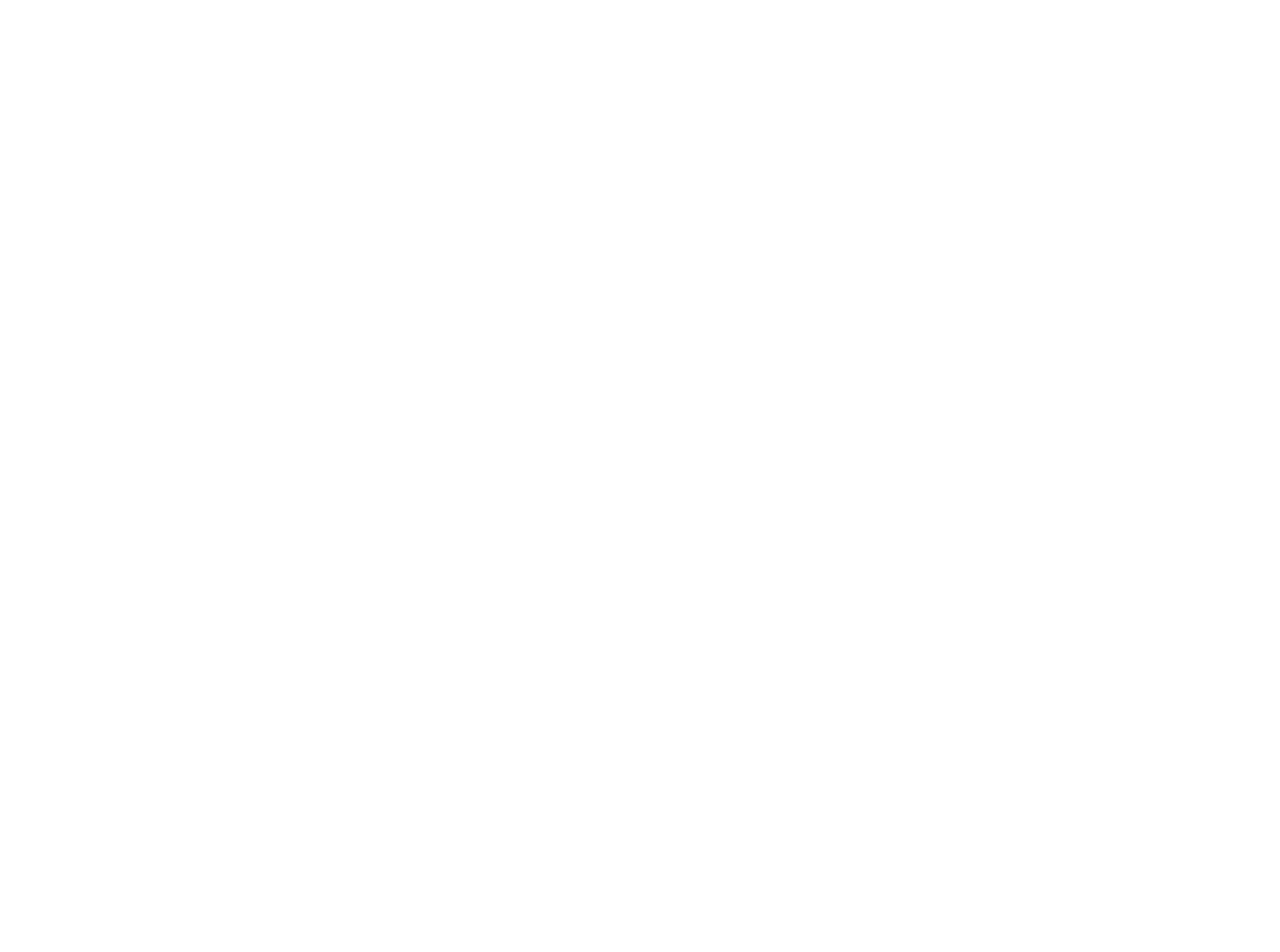
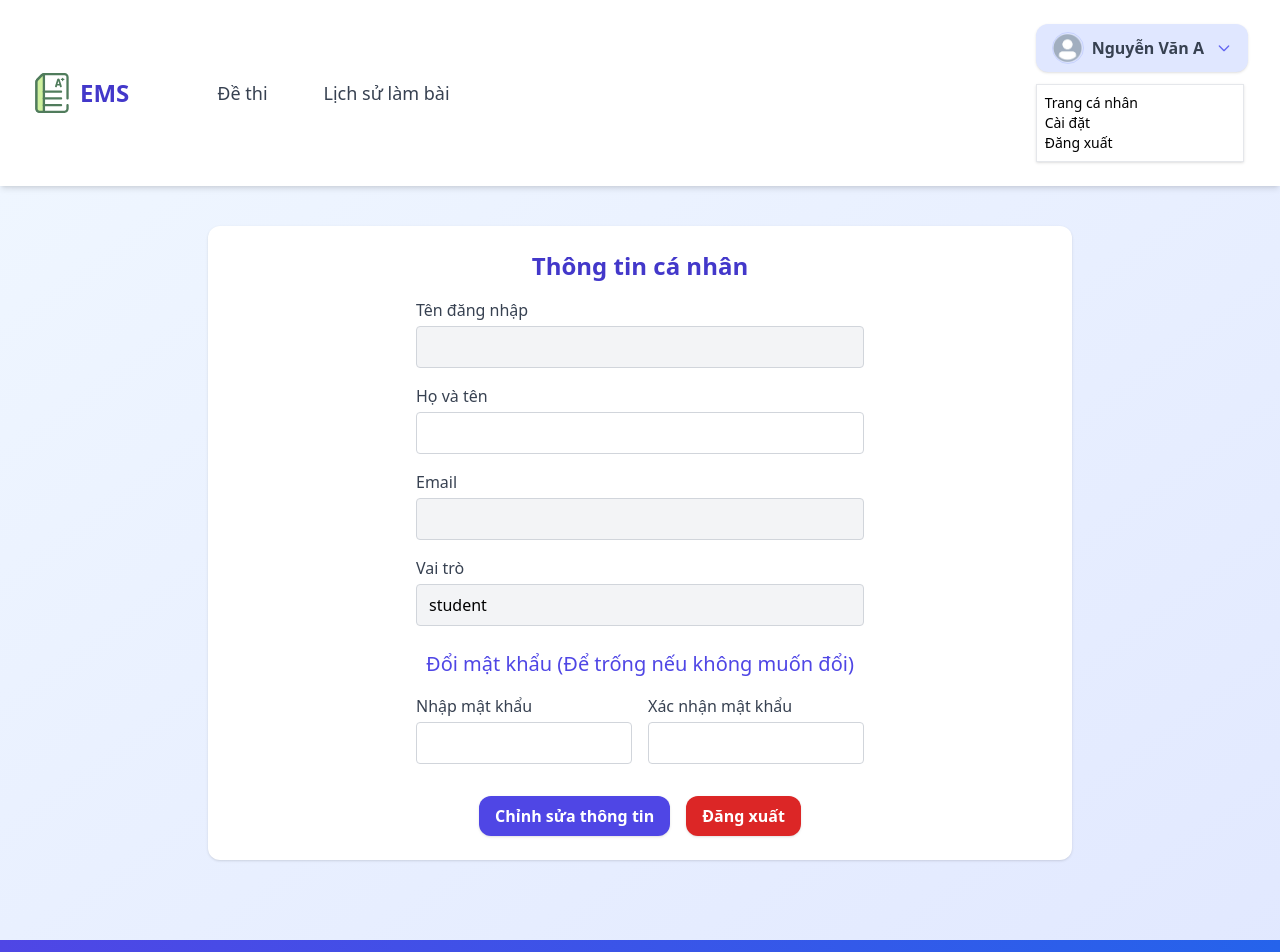
Before and after one commit to BeHai4781/questions2, a Vue app in the folder frontend/: page /profile in a window 1280 px wide. Before the commit this address had no page. Shown: the top 952 px of the page. Before the commit the page ends 800 px from the top, so only its background shows below. Built offline with nearby package versions, Linux system fonts and the light colour scheme.

Commit message:
thêm proflie

```diff
--- a/frontend/src/components/ReviewExam.vue
+++ b/frontend/src/components/ReviewExam.vue
@@ -84,7 +84,7 @@
 const examTitle = computed(() => exam.value?.title ?? exam.value?.name ?? attempt.value?.title ?? 'Đề thi')
 const examDuration = computed(() => exam.value?.duration ?? attempt.value?.duration ?? '-')
 const attemptTime = computed(() => attempt.value?.time ?? '-')
-const totalQuestions = computed(() => questions.value.length || attempt.value?.total_questions ?? exam.value?.total_questions ?? '-')
+const totalQuestions = computed(() => (questions.value.length || attempt.value?.total_questions) ?? exam.value?.total_questions ?? '-')
 const resultScore = computed(() => attempt.value?.result ?? attempt.value?.score ?? '-')
 const submittedAt = computed(() => attempt.value?.submitted_at ?? attempt.value?.submittedAt ?? '-')
 </script>
@@ -96,7 +96,7 @@
     <div class="flex flex-col md:flex-row gap-8">
       <!-- Thông tin đề thi bên trái -->
       <div class="md:w-1/3 w-full flex-shrink-0 mb-8 md:mb-0">
-        <h2 class="text-2xl font-bold text-indigo-700 mb-2">{{ exam.title }}</h2>
+        <h2 class="text-2xl font-bold text-indigo-700 mb-2">{{ examTitle }}</h2>
         <div class="mb-4 text-gray-700">
           <b>Thời gian đề:</b> {{ examDuration }} phút<br />
           <b>Thời gian làm bài:</b> {{ attemptTime }} phút<br />
--- /dev/null
+++ b/frontend/src/pages/ProfilePage.vue
@@ -0,0 +1,67 @@
+<script setup lang="ts">
+import AppFooter from '@/includes/AppFooter.vue';
+import StudentHeader from '@/includes/StudentHeader.vue';
+import TeacherHeader from '@/includes/TeacherHeader.vue';
+import AdminHeader from '@/includes/AdminHeader.vue';
+const role = localStorage.getItem('role') || 'student';
+</script>
+
+<template>
+    <StudentHeader v-if="role === 'student'" />
+    <AdminHeader v-else-if="role === 'admin'" />
+    <TeacherHeader v-else-if="role === 'teacher'" />
+    <div class="min-h-screen bg-gradient-to-br from-blue-50 to-indigo-100 flex flex-col items-center py-10">
+        <div class="w-full max-w-4xl px-4">
+            <div class="box bg-white rounded-xl shadow p-6 mb-8 align-center justify-center animate-fade-in">
+                <h2 class="text-2xl font-bold text-indigo-700 mb-4 text-center">Thông tin cá nhân</h2>
+                <form class="flex flex-col gap-4 max-w-md mx-auto" @submit.prevent="handleEdit">
+                    <div>
+                        <label class="block text-gray-700 mb-1">Tên đăng nhập</label>
+                        <input type="text" v-model="username" disabled
+                            class="w-full border border-gray-300 rounded px-3 py-2 bg-gray-100" />
+                    </div>
+                    <div>
+                        <label class="block text-gray-700 mb-1">Họ và tên</label>
+                        <input type="text" v-model="fullName"
+                            class="w-full border border-gray-300 rounded px-3 py-2 bg-white-100" />
+                    </div>
+                    <div>
+                        <label class="block text-gray-700 mb-1">Email</label>
+                        <input type="email" v-model="email" disabled
+                            class="w-full border border-gray-300 rounded px-3 py-2 bg-gray-100" />
+                    </div>
+                    <div>
+                        <label class="block text-gray-700 mb-1">Vai trò</label>
+                        <input type="text" v-model="role" disabled
+                            class="w-full border border-gray-300 rounded px-3 py-2 bg-gray-100" />
+                    </div>
+                    <div class="text-center text-xl pt-2 text-indigo-600">Đổi mật khẩu (Để trống nếu không muốn đổi)
+                    </div>
+                    <div class="flex gap-4">
+                        <div class="flex-1">
+                            <label class="block text-gray-700 mb-1">Nhập mật khẩu</label>
+                            <input type="password" v-model="password"
+                                class="w-full border border-gray-300 rounded px-3 py-2 bg-white-100" />
+                        </div>
+                        <div class="flex-1">
+                            <label class="block text-gray-700 mb-1">Xác nhận mật khẩu</label>
+                            <input type="password" v-model="confirmPassword"
+                                class="w-full border border-gray-300 rounded px-3 py-2 bg-white-100" />
+                        </div>
+                    </div>
+                    <div class="flex gap-4 justify-center">
+                        <button type="submit"
+                            class="mt-4 px-4 py-2 rounded-xl bg-indigo-600 text-white font-bold shadow hover:bg-indigo-700 transition">
+                            Chỉnh sửa thông tin
+                        </button>
+                        <button type="button"
+                            class="mt-4 px-4 py-2 rounded-xl bg-red-600 text-white font-bold shadow hover:bg-red-700 transition"
+                            @click="handleLogout">Đăng xuất
+                        </button>
+                    </div>
+                </form>
+            </div>
+        </div>
+        <AppFooter />
+    </div>
+</template>
--- a/frontend/src/pages/students/StudentDashboardPage.vue
+++ b/frontend/src/pages/students/StudentDashboardPage.vue
@@ -81,6 +81,7 @@
           <h3 class="text-lg font-bold mb-4 text-indigo-700">Đề thi mới nhất</h3>
           <p v-if="loading" class="text-gray-500">Đang tải...</p>
           <p v-else-if="error" class="text-red-600">{{ error }}</p>
+          <p v-else-if="latestExams.length === 0" class="text-gray-500">Không có đề thi nào.</p>
           <div v-else class="grid grid-cols-1 md:grid-cols-2 gap-4">
             <template v-for="exam in latestExams" :key="exam.id">
               <div class="md:col-span-1 flex flex-col gap-2">
@@ -105,13 +106,16 @@
         <div class="box bg-white rounded-xl shadow p-6">
           <h3 class="text-lg font-bold mb-4 text-indigo-700">Bài thi đã làm gần đây</h3>
           <div class="flex flex-col gap-2 mb-2">
+            <p v-if="loading" class="text-gray-500">Đang tải...</p>
+            <p v-else-if="error" class="text-red-600">{{ error }}</p>
+            <p v-else-if="recentAttempts.length === 0" class="text-gray-500">Bạn chưa làm bài thi nào.</p>
             <template v-for="a in recentAttempts" :key="a.id">
               <div class="item border border-gray-200 rounded-lg p-3 bg-slate-50 text-indigo-700">
                 {{ examTitle(a) }} - Kết quả: {{ examScore(a) }} điểm
               </div>
             </template>
           </div>
-          <a href="/student/history" class="text-indigo-600 hover:underline text-sm">Lịch sử bài làm</a>
+          <a v-if="recentAttempts.length > 0" href="/student/history" class="text-indigo-600 hover:underline text-sm">Lịch sử bài làm</a>
         </div>
       </div>
       <div class="right flex-1 border border-gray-200 rounded-xl bg-white shadow p-6 flex flex-col gap-4 h-fit text-indigo-700 animate-fade-in">
--- a/frontend/src/router/index.js
+++ b/frontend/src/router/index.js
@@ -62,6 +62,10 @@
     {
       path: '/admin/notifications',
       component: () => import('../pages/admins/NotificationPage.vue'),
+    },
+    {
+      path: '/profile',
+      component: () => import('../pages/ProfilePage.vue'),
     }
   ],
 })
```
